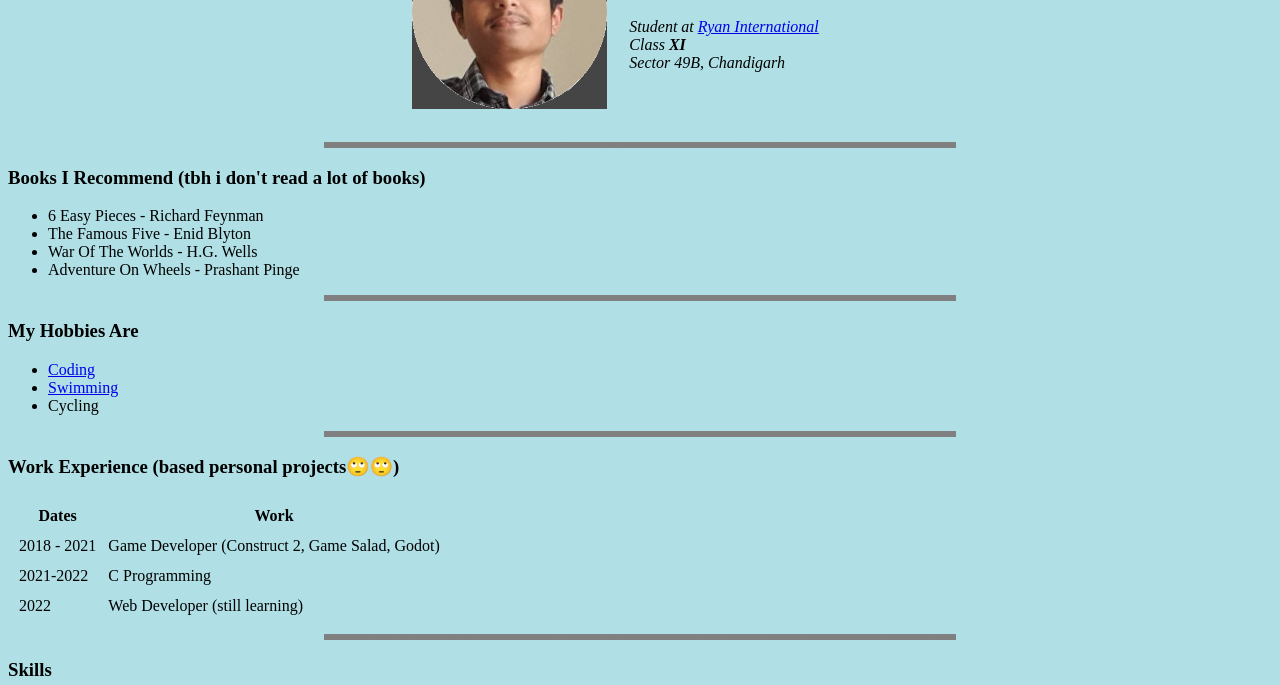
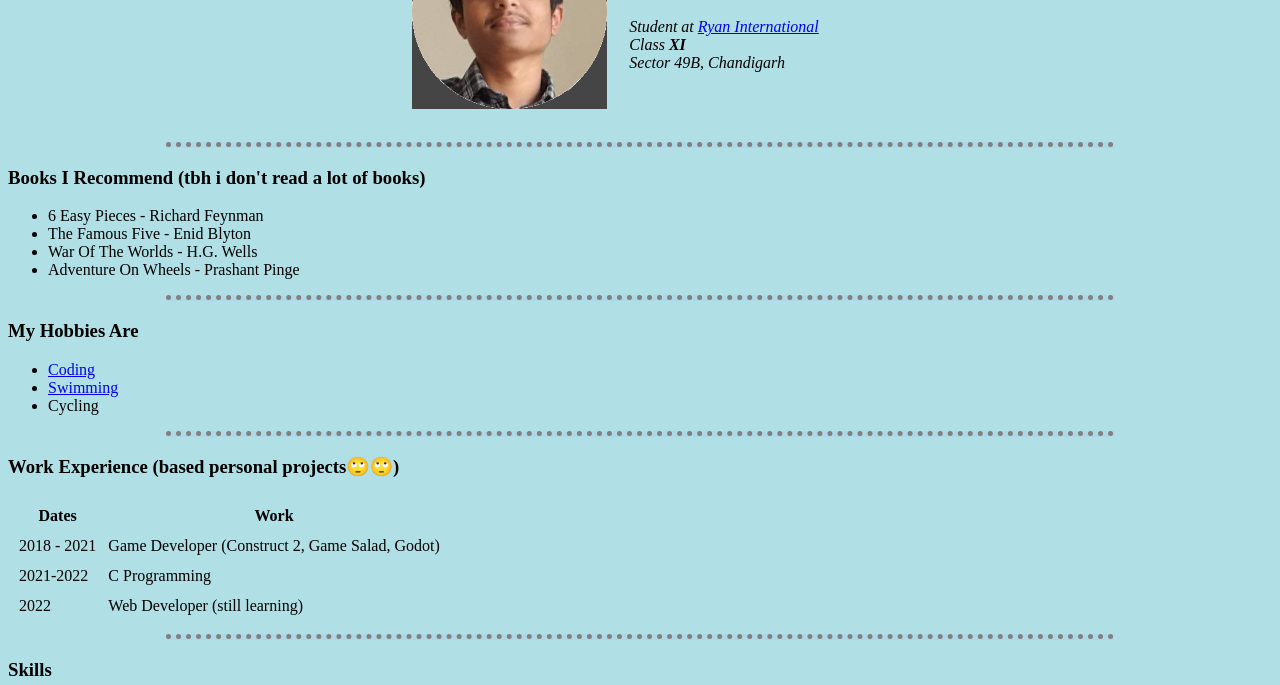
Before and after one commit to itsaiii06/portfolio, a plain HTML site: page index.html in a window 1280 px wide. Shown: the part 115-800 px from the top of the page. Drawn offline with Linux system fonts and the light colour scheme.

Commit message:
fixed dotted hr in stylesheet

```diff
--- a/css/stylesheet.css
+++ b/css/stylesheet.css
@@ -4,11 +4,19 @@ body {
 }
 
 
-
+/* Old Code
 hr {
   border-style: none;
   border-top-style: dotted;
   border-color: grey;
   border-width: 5px;
   width: 50%;
+} */
+
+/* LePichu: My fix to make it cross-browser */
+hr {
+  border: none;
+  border-top: 5px dotted grey;
+  background-color: lightblue;
+  width: 75%;
 }
```
